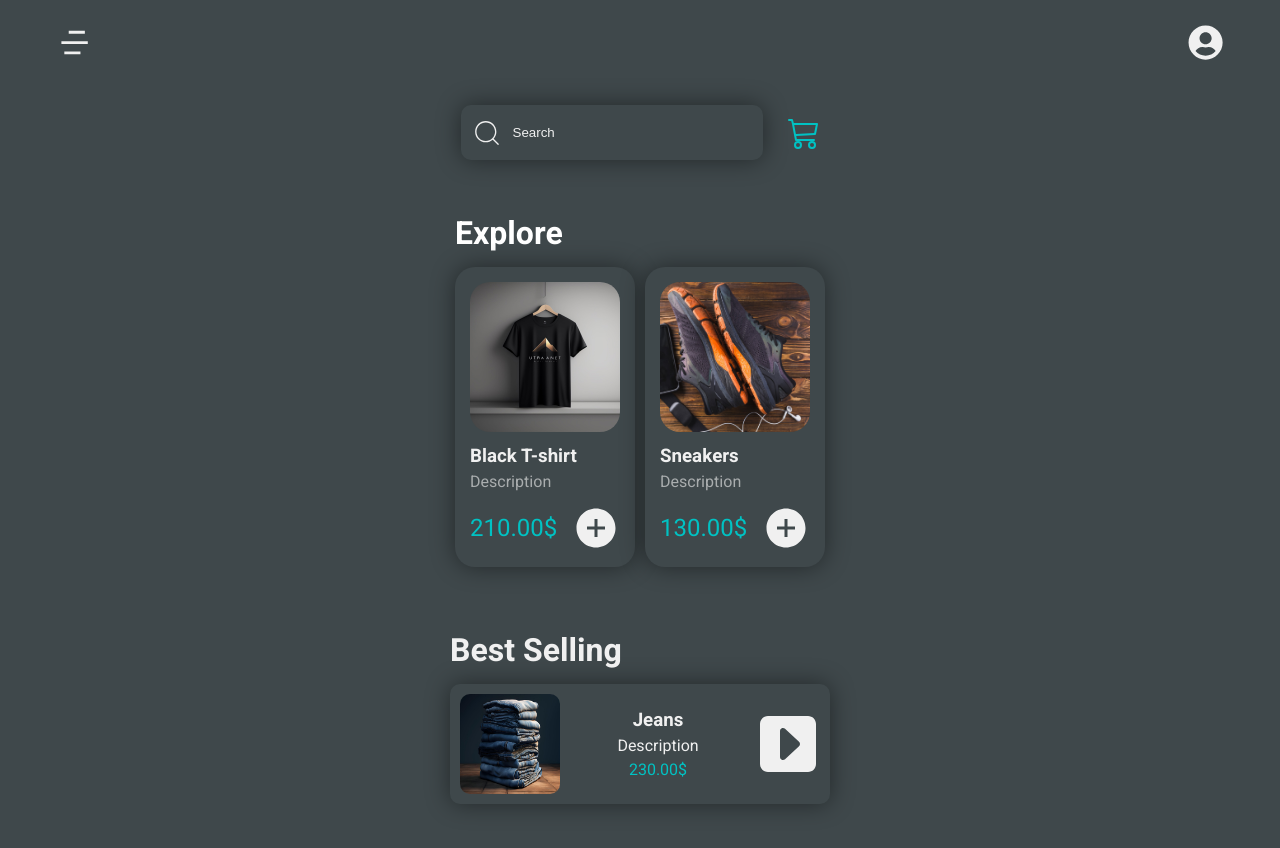
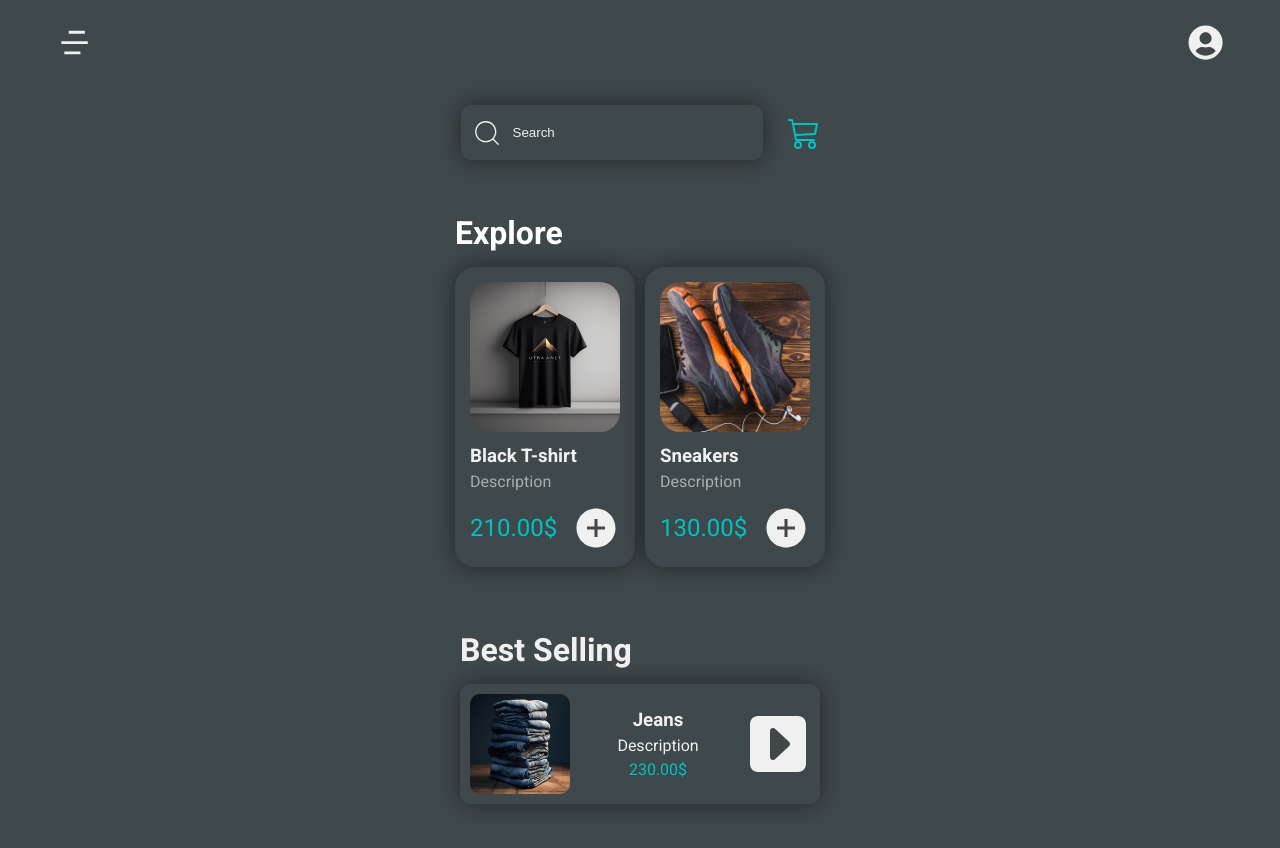
Before and after one commit to Ehsan-Ojaghloo/E-commerce, a React (Vite) app: page / in a window 1280 px wide. Shown: the top 848 px of the page. Built offline with nearby package versions, Linux system fonts and the light colour scheme.

Commit message:
Update Product2.scss

```diff
--- a/src/components/Product2.scss
+++ b/src/components/Product2.scss
@@ -20,7 +20,7 @@
     font-family: $font;
     box-shadow: 0px 0px 25px rgba(0, 0, 0, 0.45);
     border-radius: 10px;
-    width: 380px;
+    width: 360px;
     padding: 10px;
     color: $white-color;
     margin-top: 10px;
```
